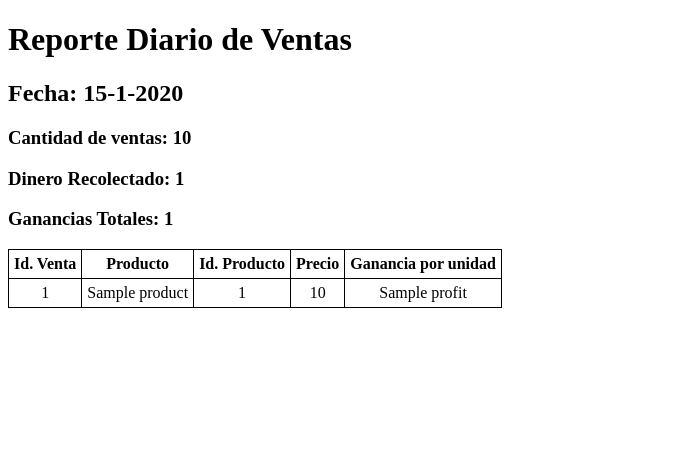
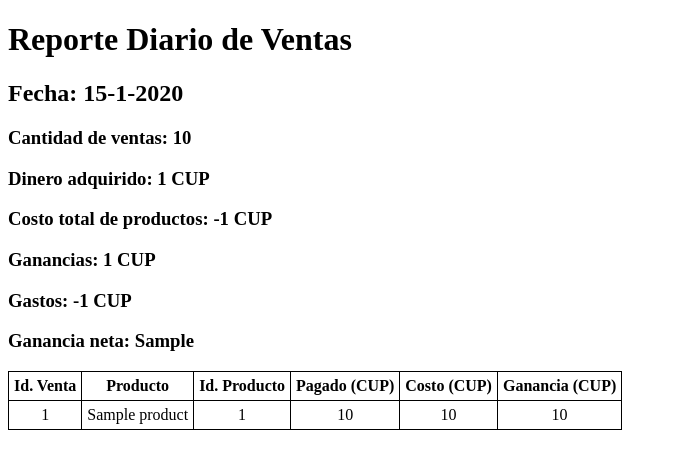
Before and after one commit to R0land013/blue-pos, a Python web app: template model/report/templates/day_report.html in a window 1280 px wide. Shown: the top 469 px of the page, without its empty margins (0-677 px from the left). Run offline with Jinja, Linux system fonts and the light colour scheme; the template is opened without the code that fills it: most values are stand-ins (such as "Sample title", 1, 10 or a date in 2020).

Commit message:
Feat: Agregados el costo total, los gastos totales y la ganacia neta al reporte de diario cuando se exporta
	Se creó la plantilla base_template.html para que las demás plantillas de reportes hereden de ella

```diff
--- /dev/null
+++ b/model/report/templates/base_template.html
@@ -0,0 +1,46 @@
+<!DOCTYPE html>
+<html>
+<head>
+    <title>{% block title %}{% endblock title %}</title>
+
+    <style>
+        table{
+            border-collapse: collapse;
+            border:solid 1px black;
+        }
+        td, th{
+            border-collapse: collapse;
+            text-align: center;
+            vertical-align: middle;
+            padding: 5px;
+            border:solid 1px black;
+        }
+    </style>
+
+</head>
+
+<body>
+
+    <h1>{% block report_name %}{% endblock %}</h1>
+
+    {% block date_block %}{% endblock %}
+
+
+    <h3>Cantidad de ventas: {{ sale_quantity }} </h3>
+
+    <h3>Dinero adquirido: {{ total_collected_money }} CUP </h3>
+
+    <h3>Costo total de productos: -{{ total_cost }} CUP </h3>
+
+    <h3>Ganancias: {{ total_profit }} CUP </h3>
+
+    <h3>Gastos: -{{ total_expense }} CUP </h3>
+
+    <h3>Ganancia neta: {{ net_profit }} </h3>
+
+    <table>
+        {% block table %}{% endblock %}
+    </table>
+</body>
+
+</html>
--- a/model/report/templates/day_report.html
+++ b/model/report/templates/day_report.html
@@ -1,40 +1,26 @@
-<!DOCTYPE html>
-<html>
-    <head>
-        <title>Reporte Diario {{ date.day }}-{{ date.month }}-{{ date.year }}</title>
+{% extends "base_template.html" %}
 
-        <style>
-            table{
-                border-collapse: collapse;
-                border:solid 1px black;
-            }
-            td, th{
-                border-collapse: collapse;
-                text-align: center;
-                vertical-align: middle;
-                padding: 5px;
-                border:solid 1px black;
-            }
-        </style>
+{% block title %}
+    Reporte diario
+{% endblock title %}
 
-    </head>
+{% block report_name %}
+    Reporte Diario de Ventas
+{% endblock %}
 
-    <body>
-        <h1>Reporte Diario de Ventas</h1>
+{% block date_block %}
     <h2>Fecha: {{ date.day }}-{{ date.month }}-{{ date.year }}</h2>
+{% endblock %}
 
 
-        <h3>Cantidad de ventas: {{ sale_quantity }}</h3>
-        <h3>Dinero Recolectado: {{ total_collected_money }}</h3>
-        <h3>Ganancias Totales: {{ total_profit }}</h3>
-
-        <table>
+{% block table %}
     <thead>
         <th>Id. Venta</th>
         <th>Producto</th>
         <th>Id. Producto</th>
-                <th>Precio</th>
-                <th>Ganancia por unidad</th>
+        <th>Pagado (CUP)</th>
+        <th>Costo (CUP)</th>
+        <th>Ganancia (CUP)</th>
     </thead>
     <tbody>
         {% for a_sale in sales %}
@@ -42,12 +28,10 @@
                 <td>{{ a_sale.id }}</td>
                 <td>{{ a_sale.product.name }}</td>
                 <td>{{ a_sale.product_id }}</td>
-                        <td>{{ a_sale.price }}</td>
-                        <td>{{ a_sale.profit }}</td>
+                <td>{{ a_sale.price.amount }}</td>
+                <td>{{ a_sale.cost.amount }}</td>
+                <td>{{ a_sale.profit.amount }}</td>
             </tr>
         {% endfor %}
     </tbody>
-        </table>
-    </body>
-
-</html>
+{% endblock %}
```
Also changed, not shown: model/report/day.py (+16 -5 lines). Lines whose indentation alone changed are shown as unchanged.
